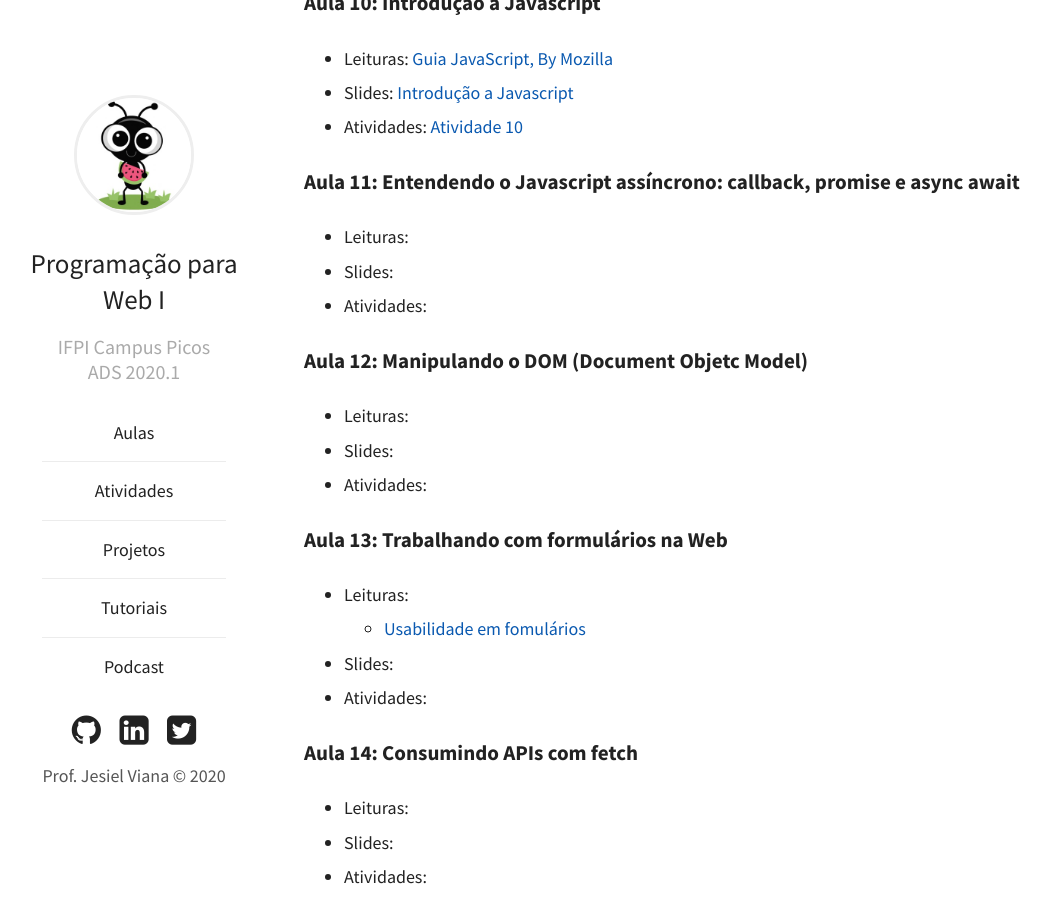
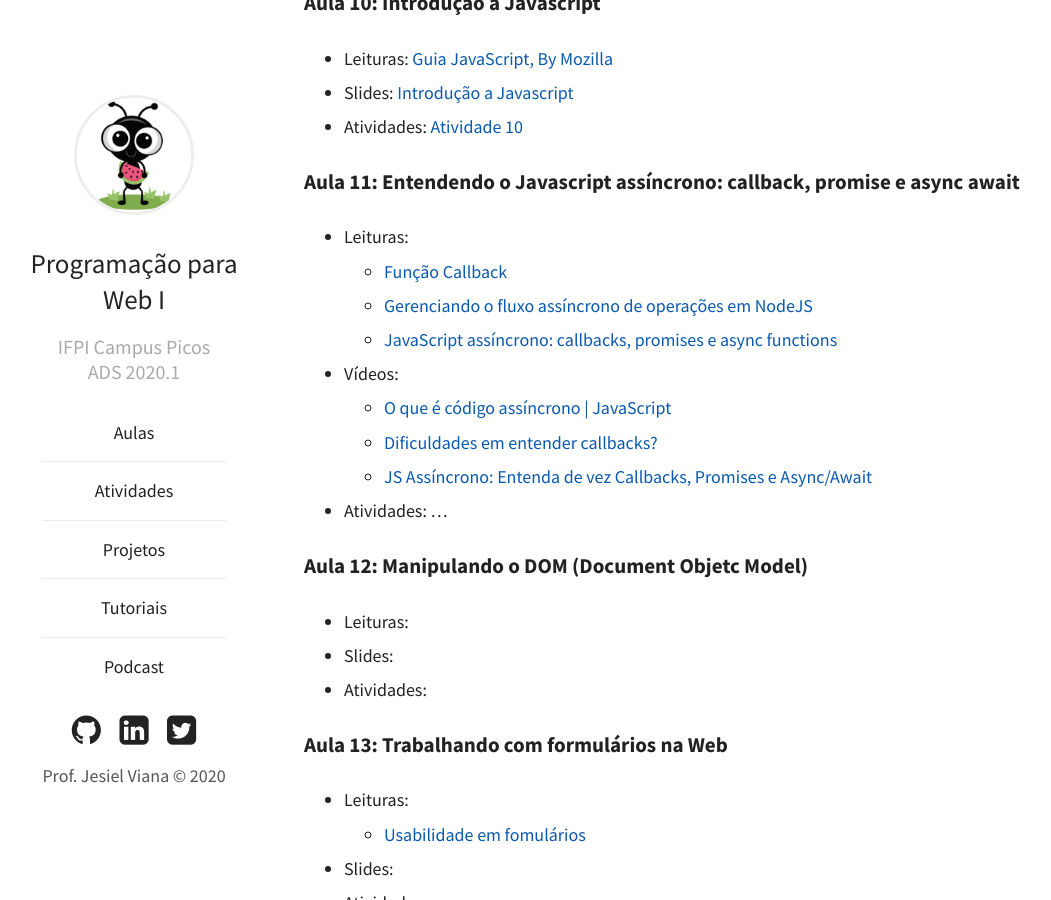
Before and after one commit to jesielviana/web-dev, a Jekyll site: the page built from aulas.md, in a window 1280 px wide and 900 px high, scrolled down 3680 px. Shown: the whole window, without its empty margins (51-1102 px from the left). Built offline with Jekyll 4.4.1, drawn with Linux system fonts in a browser that asks for light colours.

Commit message:
add aula 11

```diff
--- a/aulas.md
+++ b/aulas.md
@@ -133,8 +133,14 @@ date: 2020-03-04 21:03:36 +0530
 ### Aula 11: Entendendo o Javascript assíncrono: callback, promise e async await
 
 - Leituras:
-- Slides:
-- Atividades:
+  - <a href="https://developer.mozilla.org/pt-BR/docs/Glossario/Callback_function" target="_blank">Função Callback</a>
+  - <a href="https://imasters.com.br/desenvolvimento/gerenciando-o-fluxo-assincrono-de-operacoes-em-nodejs" target="_blank">Gerenciando o fluxo assíncrono de operações em NodeJS</a>
+  - <a href="https://medium.com/@alcidesqueiroz/javascript-ass%C3%ADncrono-callbacks-promises-e-async-functions-9191b8272298" target="_blank">JavaScript assíncrono: callbacks, promises e async functions</a>
+- Vídeos:
+  - <a href="https://www.youtube.com/watch?v=tVYTqsqZHZY" target="_blank">O que é código assíncrono | JavaScript</a>
+  - <a href="https://www.youtube.com/watch?v=8o-9nQ3DQEA" target="_blank">Dificuldades em entender callbacks?</a>
+  - <a href="https://www.youtube.com/watch?v=7Bs4-rqbCQc" target="_blank">JS Assíncrono: Entenda de vez Callbacks, Promises e Async/Await</a>
+- Atividades: ...
 
 ### Aula 12: Manipulando o DOM (Document Objetc Model)
 
@@ -173,3 +179,5 @@ date: 2020-03-04 21:03:36 +0530
   - [Cartilha de segurança na Web](https://cartilha.cert.br/)
 - Slides:
 - Atividades:
+
+<!-- <a href="" target="_blank"></a> -->
```
